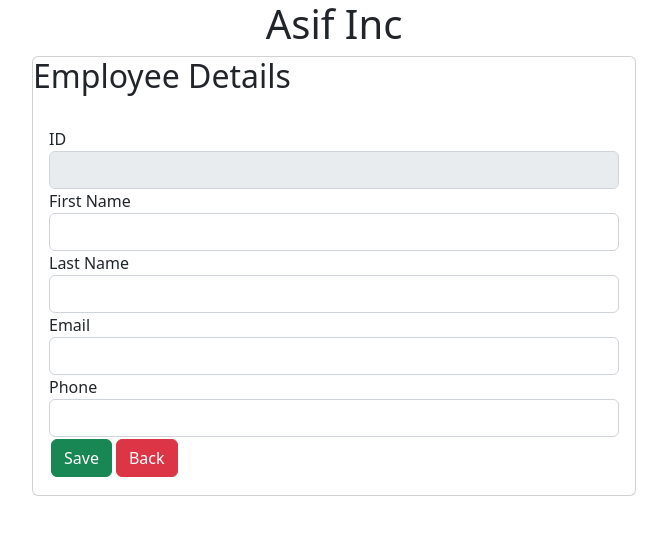
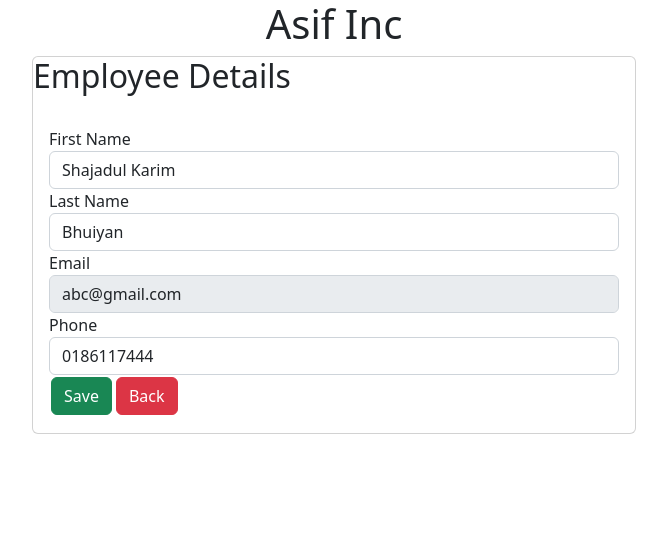
Before and after one commit to ShajadulGH/react-crud, a React (Vite) app: page /employee/details/1 in a window 1280 px wide. Shown: the top 534 px of the page, without its empty margins (306-973 px from the left). Built offline with nearby package versions, Linux system fonts and the light colour scheme; no server answers; data requests are answered from the project's data file.

Commit message:
feat: email update disable

```diff
--- a/db.json
+++ b/db.json
@@ -1,3 +1,11 @@
 {
-  "employee": []
+  "employee": [
+    {
+      "id": 1,
+      "firstName": "Shajadul Karim",
+      "lastName": "Bhuiyan",
+      "email": "abc@gmail.com",
+      "phone": "0186117444"
+    }
+  ]
 }
--- a/src/Employees/EmployeeDetails.jsx
+++ b/src/Employees/EmployeeDetails.jsx
@@ -57,7 +57,7 @@ const EmployeeDetails = () => {
               </div>
               <div className="card-body">
                 <div className="row">
-                  <div className="col-lg-12">
+                  {/* <div className="col-lg-12">
                     <div className="form-group">
                       <label>ID</label>
                       <input
@@ -66,7 +66,7 @@ const EmployeeDetails = () => {
                         className="form-control"
                       ></input>
                     </div>
-                  </div>
+                  </div> */}
 
                   <div className="col-lg-12">
                     <div className="form-group">
@@ -104,7 +104,7 @@ const EmployeeDetails = () => {
                       <label>Email</label>
                       <input
                         value={email}
-                        onChange={(e) => emailchange(e.target.value)}
+                        disabled
                         className="form-control"
                       ></input>
                     </div>
```
